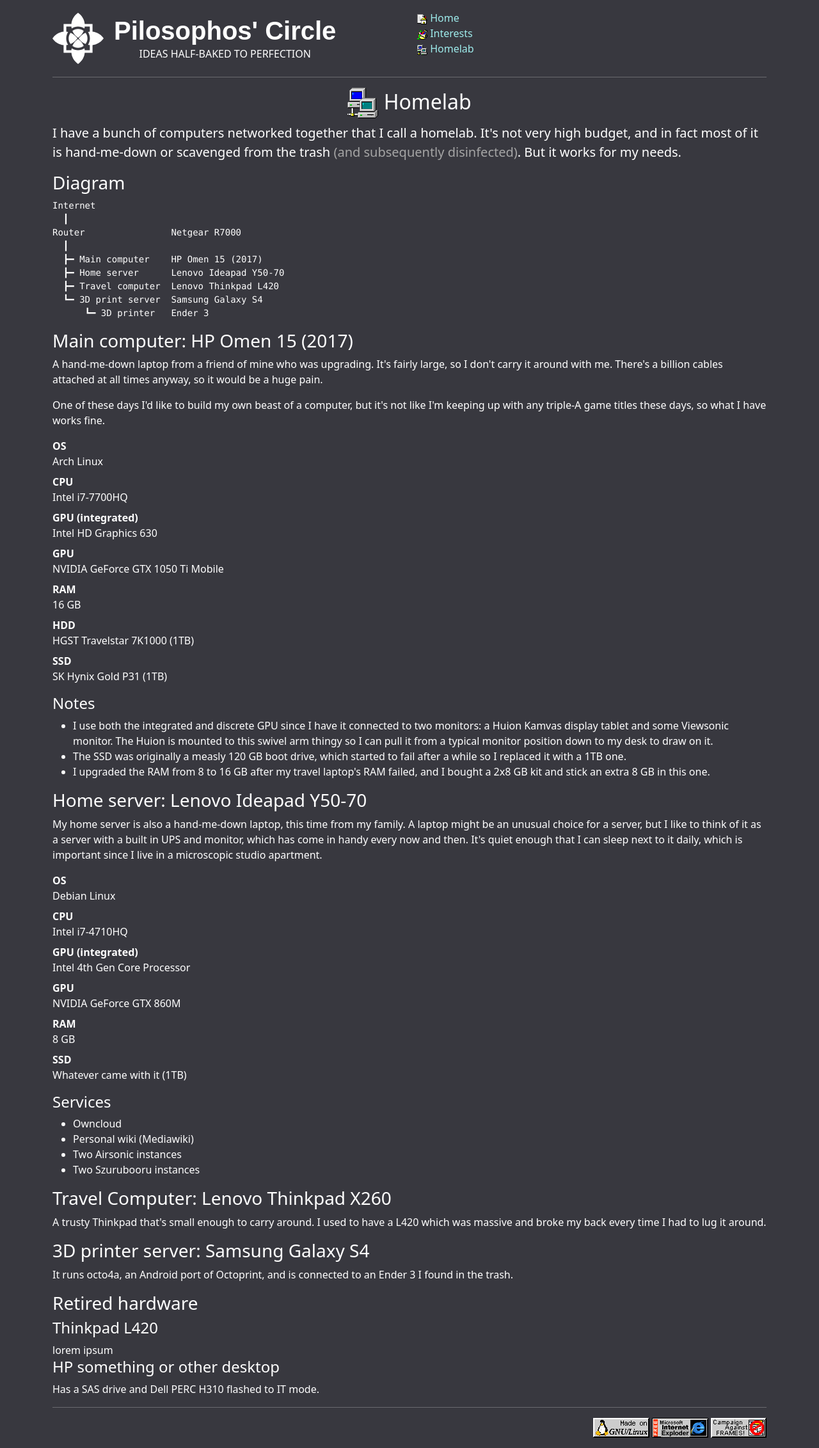
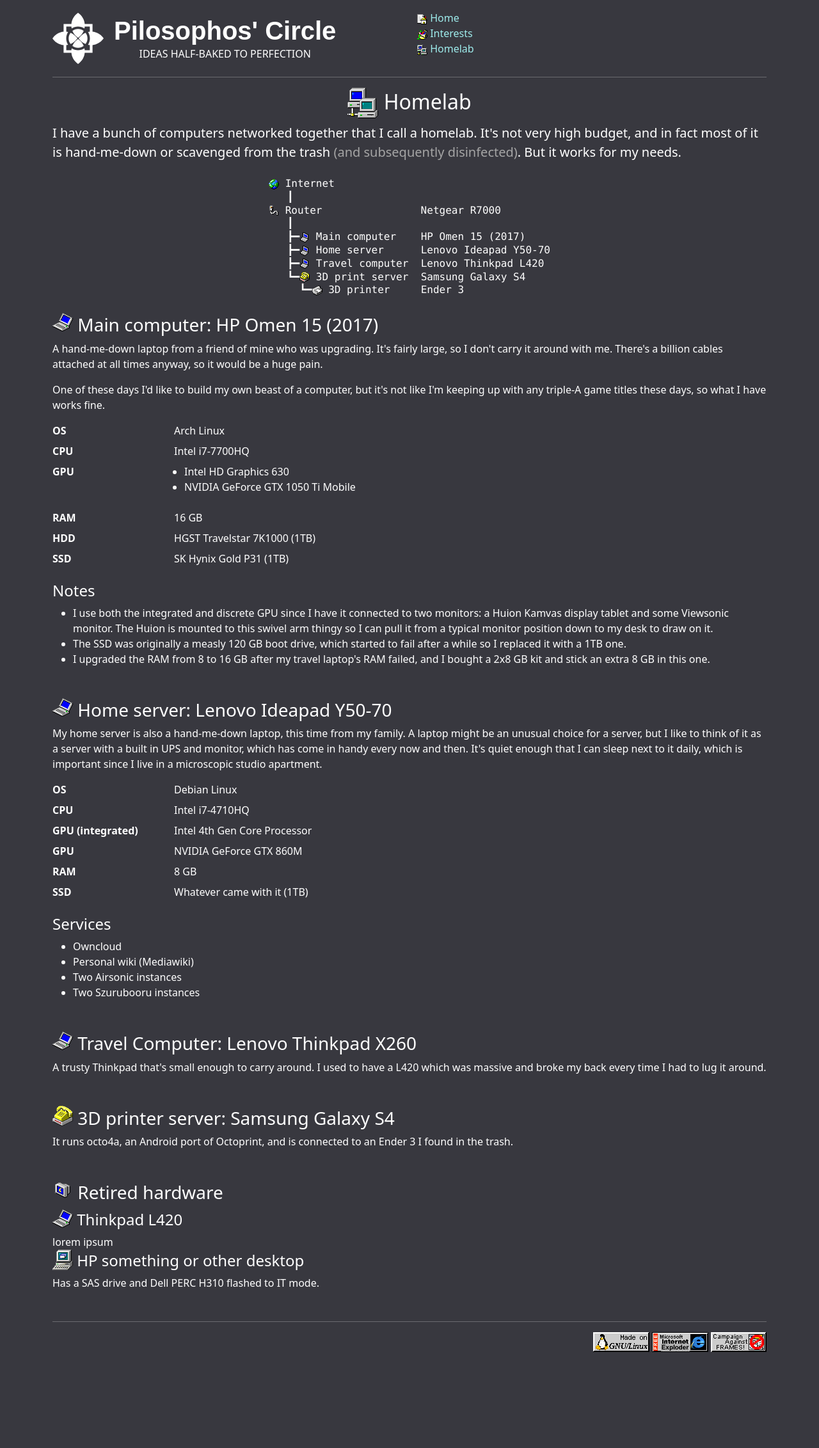
Before and after one commit to pilosophos/pilosophos-site-v1, a Jekyll site: the page built from homelab.html, in a window 1280 px wide. Shown: the whole page at 64% size. Built offline with Jekyll 4.4.1, drawn with Linux system fonts in a browser that asks for light colours; after the commit the page ends 2129 px from its top, so only the background shows below that.

Commit message:
improve homelab page

```diff
--- /dev/null
+++ b/_includes/homelab-diagram.html
@@ -0,0 +1,10 @@
+<figure class="homelab-diagram font-monospace"><img src="assets/images/icons/tiny/world-5.png" role="presentation"> Internet
+   ┃
+<img src="assets/images/icons/tiny/rj_jack-0.png" role="presentation"> Router                Netgear R7000
+   ┃
+   ┣━<img src="assets/images/icons/tiny/laptop_small-0.png" role="presentation"> Main computer    HP Omen 15 (2017)
+   ┣━<img src="assets/images/icons/tiny/laptop_small-0.png" role="presentation"> Home server      Lenovo Ideapad Y50-70
+   ┣━<img src="assets/images/icons/tiny/laptop_small-0.png" role="presentation"> Travel computer  Lenovo Thinkpad L420
+   ┗━<img src="assets/images/icons/tiny/modem-1.png" role="presentation"> 3D print server  Samsung Galaxy S4
+     ┗━<img src="assets/images/icons/tiny/printer_desk-1.png" role="presentation"> 3D printer     Ender 3
+</figure>
--- a/_layouts/default.html
+++ b/_layouts/default.html
@@ -6,7 +6,7 @@
   <meta name="viewport" content="width=device-width, initial-scale=1.0">
 
   <link rel="stylesheet" href="assets/css/main.css">
-  <title>Pilosophos' Circle - {{ page.title }}</title>
+  <title>{{ page.title }} | Pilosophos' Circle</title>
 </head>
 <body>
   {% include header.html %}
--- /dev/null
+++ b/assets/css/homelab.scss
@@ -0,0 +1,29 @@
+.homelab {
+  .homelab-diagram {
+    @extend .mb-3;
+
+    white-space: pre;
+    line-height: 1.3em;
+    width: min-content;
+    margin: 0 auto;
+  }
+
+  .specs {
+    ul {
+      padding-left: 1em;
+    }
+
+    >div {
+      @extend .row;
+
+      >dt {
+        @extend .col;
+        @extend .col-md-2;
+      }
+
+      >dd {
+        @extend .col;
+      }
+    }
+  }
+}
--- a/assets/css/includes/footer.scss
+++ b/assets/css/includes/footer.scss
@@ -1,5 +1,3 @@
-@import "bootstrap/bootstrap";
-
 .footer {
   @extend .mb-3;
 
--- a/assets/css/includes/header.scss
+++ b/assets/css/includes/header.scss
@@ -1,5 +1,3 @@
-@import "bootstrap/bootstrap";
-
 .header {
   @extend .container;
   @extend .mt-3;
--- a/assets/css/main.scss
+++ b/assets/css/main.scss
@@ -7,6 +7,7 @@
 @import "includes/footer";
 
 @import "interests";
+@import "homelab";
 
 h1, h2, h3, h4, h5, h6 {
   >img {
@@ -45,3 +46,7 @@
 .text-smallcaps {
   font-variant: small-caps;
 }
+
+main>section {
+  @extend .mb-5;
+}
--- a/homelab.html
+++ b/homelab.html
@@ -2,7 +2,7 @@
 title: Homelab
 layout: default
 ---
-<main class="container">
+<main class="container homelab">
   <h2>
     <img src="assets/images/icons/network_cool_two_pcs-0.png" alt="Networked computers icon from Windows 95">
     Homelab
@@ -11,33 +11,41 @@
     I have a bunch of computers networked together that I call a homelab. It's not very high budget, and in fact most of it is hand-me-down or scavenged from the trash <span class="text-muted">(and subsequently disinfected)</span>. But it works for my needs.
   </p>
 
-  <section>
-    <h3>Diagram</h3>
-<pre>
-Internet
-  ┃
-Router                Netgear R7000
-  ┃
-  ┣━ Main computer    HP Omen 15 (2017)
-  ┣━ Home server      Lenovo Ideapad Y50-70
-  ┣━ Travel computer  Lenovo Thinkpad L420
-  ┗━ 3D print server  Samsung Galaxy S4
-      ┗━ 3D printer   Ender 3
-</pre>
-  </section>
+  {% include homelab-diagram.html %}
 
   <section>
-    <h3>Main computer: HP Omen 15 (2017)</h3>
+    <h3>
+      <img src="assets/images/icons/laptop.png" role="presentation" class="icon-32">
+      Main computer: HP Omen 15 (2017)
+    </h3>
+
     <p>A hand-me-down laptop from a friend of mine who was upgrading. It's fairly large, so I don't carry it around with me. There's a billion cables attached at all times anyway, so it would be a huge pain.</p>
     <p>One of these days I'd like to build my own beast of a computer, but it's not like I'm keeping up with any triple-A game titles these days, so what I have works fine.</p>
-    <dl>
+    <dl class="specs">
+      <div>
         <dt>OS</dt> <dd>Arch Linux</dd>
+      </div>
+      <div>
         <dt>CPU</dt> <dd>Intel i7-7700HQ</dd>
-      <dt>GPU (integrated)</dt> <dd>Intel HD Graphics 630</dd>
-      <dt>GPU</dt> <dd>NVIDIA GeForce GTX 1050 Ti Mobile</dd>
+      </div>
+      <div>
+        <dt>GPU</dt>
+        <dd>
+          <ul>
+            <li>Intel HD Graphics 630</li>
+            <li>NVIDIA GeForce GTX 1050 Ti Mobile</li>
+          </ul>
+        </dd>
+      </div>
+      <div>
         <dt>RAM</dt> <dd>16 GB</dd>
+      </div>
+      <div>
         <dt>HDD</dt> <dd>HGST Travelstar 7K1000 (1TB)</dd>
+      </div>
+      <div>
         <dt>SSD</dt> <dd>SK Hynix Gold P31 (1TB)</dd>
+      </div>
     </dl>
 
     <h4>Notes</h4>
@@ -49,15 +57,30 @@
   </section>
 
   <section>
-    <h3>Home server: Lenovo Ideapad Y50-70</h3>
+    <h3>
+      <img src="assets/images/icons/laptop.png" role="presentation" class="icon-32">
+      Home server: Lenovo Ideapad Y50-70
+    </h3>
     <p>My home server is also a hand-me-down laptop, this time from my family. A laptop might be an unusual choice for a server, but I like to think of it as a server with a built in UPS and monitor, which has come in handy every now and then. It's quiet enough that I can sleep next to it daily, which is important since I live in a microscopic studio apartment.</p>
-    <dl>
+    <dl class="specs">
+      <div>
         <dt>OS</dt> <dd>Debian Linux</dd>
+      </div>
+      <div>
         <dt>CPU</dt> <dd>Intel i7-4710HQ</dd>
+      </div>
+      <div>
         <dt>GPU (integrated)</dt> <dd>Intel 4th Gen Core Processor</dd>
+      </div>
+      <div>
         <dt>GPU</dt> <dd>NVIDIA GeForce GTX 860M</dd>
+      </div>
+      <div>
         <dt>RAM</dt> <dd>8 GB</dd>
+      </div>
+      <div>
         <dt>SSD</dt> <dd>Whatever came with it (1TB)</dd>
+      </div>
     </dl>
 
     <h4>Services</h4>
@@ -70,21 +93,36 @@
   </section>
 
   <section>
-    <h3>Travel Computer: Lenovo Thinkpad X260</h3>
+    <h3>
+      <img src="assets/images/icons/laptop.png" role="presentation" class="icon-32">
+      Travel Computer: Lenovo Thinkpad X260
+    </h3>
     <p>A trusty Thinkpad that's small enough to carry around. I used to have a L420 which was massive and broke my back every time I had to lug it around.</p>
   </section>
 
   <section>
-    <h3>3D printer server: Samsung Galaxy S4</h3>
+    <h3>
+      <img src="assets/images/icons/modem-4.png" role="presentation" class="icon-32">
+      3D printer server: Samsung Galaxy S4
+    </h3>
     <p>It runs octo4a, an Android port of Octoprint, and is connected to an Ender 3 I found in the trash.</p>
   </section>
 
   <section>
-    <h3>Retired hardware</h3>
-    <h4>Thinkpad L420</h4>
+    <h3>
+      <img src="assets/images/icons/standby_monitor_moon-0.png" role="presentation" class="icon-32">
+      Retired hardware
+    </h3>
+    <h4>
+      <img src="assets/images/icons/laptop.png" role="presentation" class="icon-32">
+      Thinkpad L420
+    </h4>
     lorem ipsum
 
-    <h4>HP something or other desktop</h4>
+    <h4>
+      <img src="assets/images/icons/computer_explorer-3.png" role="presentation" class="icon-32">
+      HP something or other desktop
+    </h4>
     Has a SAS drive and Dell PERC H310 flashed to IT mode.
   </section>
 </main>
```
Also changed, not shown: interests.html (+6 -6 lines), assets/css/ms_sans_serif.woff2 (added), assets/images/icons/laptop.png (added), assets/images/icons/modem-4.png (added), assets/images/icons/printer_desk-0.png (added), assets/images/icons/standby_monitor_moon-0.png (added), assets/images/icons/tiny/laptop_small-0.png (added), assets/images/icons/tiny/modem-1.png (added), assets/images/icons/tiny/printer_desk-1.png (added), assets/images/icons/tiny/rj_jack-0.png (added), assets/images/icons/tiny/world-5.png (added). Lines whose indentation alone changed are shown as unchanged.
